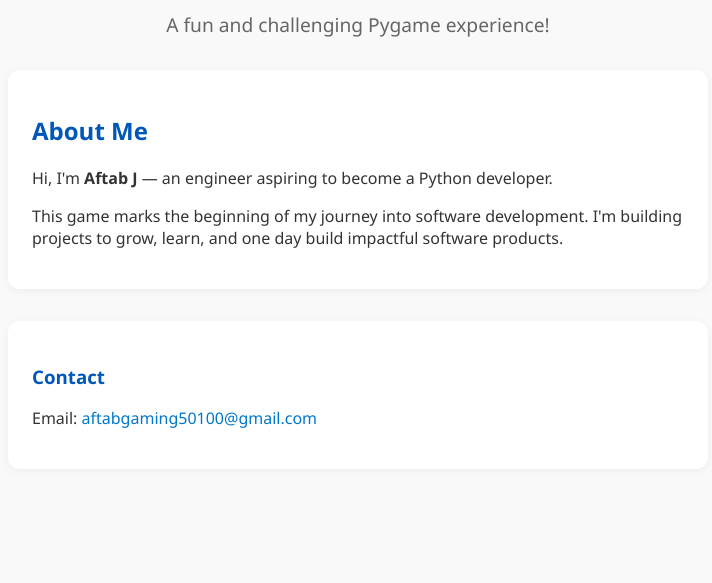
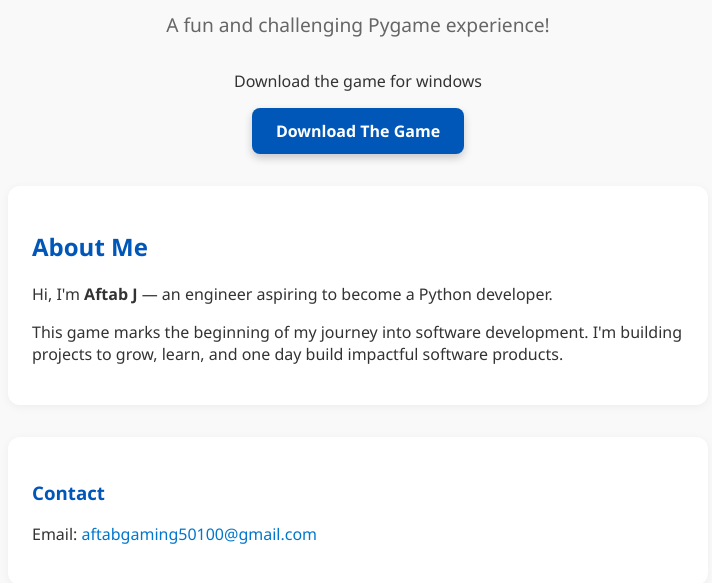
Before and after one commit to AftabJ09/rain-of-blocks-updates, a plain HTML site: page index.html in a window 1280 px wide. Shown: the part 267-850 px from the top of the page, without its empty margins (282-994 px from the left). Before the commit the page ends 800 px from the top, so only its background shows below. Drawn offline with Linux system fonts and the light colour scheme.

Commit message:
Updated index.html with content

```diff
--- a/index.html
+++ b/index.html
@@ -11,7 +11,8 @@
 
         <h1>Rain of Blocks</h1>
         <p class="tagline">A fun and challenging Pygame experience!</p>
-
+        <p>Download the game for windows</p>
+        <a class="download-button" href="Rain-of-Blocks.zip" download>Download The Game</a>
         <section class="about">
             <h2>About Me</h2>
             <p>Hi, I'm <strong>Aftab J</strong> — an engineer aspiring to become a Python developer.</p>
@@ -22,6 +23,7 @@
             <h3>Contact</h3>
             <p>Email: <a href="mailto:aftabgaming50100@gmail.com">aftabgaming50100@gmail.com</a></p>
         </section>
+
     </div>
 </body>
 </html>
--- a/styles.css
+++ b/styles.css
@@ -50,3 +50,21 @@ a {
 a:hover {
     text-decoration: underline;
 }
+
+.download-button {
+    display: inline-block;
+    padding: 12px 24px;
+    background-color: #0057b8;
+    color: white;
+    font-size: 16px;
+    font-weight: bold;
+    text-decoration: none;
+    border-radius: 8px;
+    box-shadow: 0 4px 8px rgba(0, 0, 0, 0.2);
+    transition: background-color 0.3s ease, transform 0.2s ease;
+  }
+
+  .download-button:hover {
+    background-color: #0077cc;
+    transform: translateY(-2px);
+  }
```
